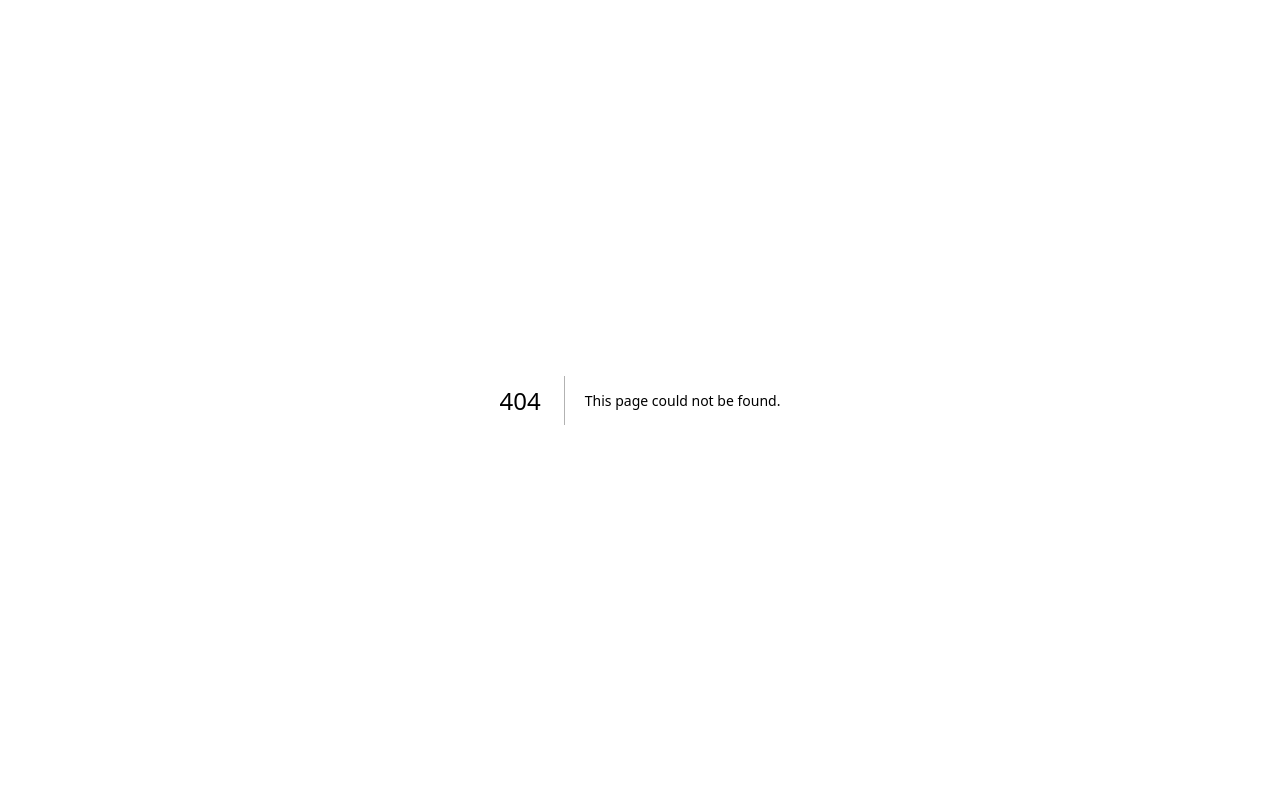
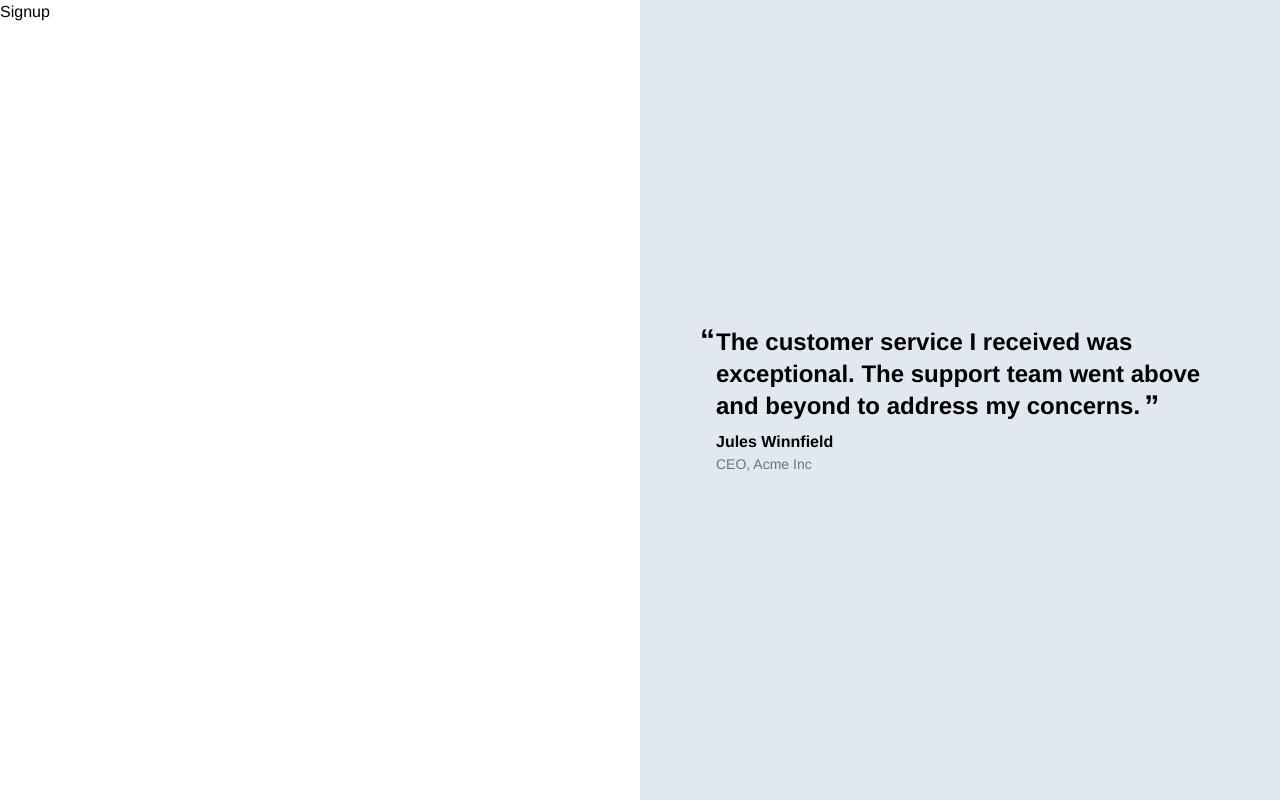
Before and after one commit to utkarshuday/medium-app, a Next.js app: page /signup in a window 1280 px wide. Before the commit this address had no page. Built offline with nearby package versions, Linux system fonts and the light colour scheme.

Commit message:
add auth layout

```diff
--- /dev/null
+++ b/src/app/(auth)/layout.tsx
@@ -0,0 +1,14 @@
+import LandingQuote from '@/components/auth/landing-quote';
+
+export default function AuthLayout({
+  children,
+}: Readonly<{
+  children: React.ReactNode;
+}>) {
+  return (
+    <main className='grid min-h-screen lg:grid-cols-2 grid-cols-1'>
+      {children}
+      <LandingQuote />
+    </main>
+  );
+}
--- /dev/null
+++ b/src/app/(auth)/signin/page.tsx
@@ -0,0 +1,9 @@
+import type { Metadata } from 'next';
+
+export const metadata: Metadata = {
+  title: 'Signin',
+};
+
+export default function Signin() {
+  return <div>Signin</div>;
+}
--- /dev/null
+++ b/src/app/(auth)/signup/page.tsx
@@ -0,0 +1,9 @@
+import type { Metadata } from 'next';
+
+export const metadata: Metadata = {
+  title: 'Signup',
+};
+
+export default function Signup() {
+  return <div>Signup</div>;
+}
--- /dev/null
+++ b/src/app/blogs/page.tsx
@@ -0,0 +1,3 @@
+export default function Blogs() {
+  return <div>Blogs</div>;
+}
--- a/src/app/layout.tsx
+++ b/src/app/layout.tsx
@@ -3,7 +3,10 @@ import '@/ui/globals.css';
 import { source_serif } from '@/ui/fonts';
 
 export const metadata: Metadata = {
-  title: 'Medium',
+  title: {
+    template: '%s | Medium',
+    default: 'Medium',
+  },
   description: 'A Medium-like Blog Application by Utkarsh Uday',
 };
 
@@ -14,7 +17,7 @@ export default function RootLayout({
 }>) {
   return (
     <html lang='en' className={source_serif.variable}>
-      <body className='font-serif'>{children}</body>
+      <body>{children}</body>
     </html>
   );
 }
--- /dev/null
+++ b/src/ui/components/auth/landing-quote.tsx
@@ -0,0 +1,14 @@
+export default function LandingQuote() {
+  return (
+    <aside className='bg-slate-200 lg:flex items-center justify-center p-8 pl-14 hidden'>
+      <div className='max-w-lg '>
+        <blockquote className='text-2xl font-bold mb-2 before:content-[open-quote] after:content-[close-quote] after:text-3xl after:absolute after:inline-block after:-mt-0.5 after:ml-1 before:absolute before:top-[-4px] before:left-[-1rem] relative before:text-3xl '>
+          The customer service I received was exceptional. The support team went
+          above and beyond to address my concerns.
+        </blockquote>
+        <p className='font-semibold'>Jules Winnfield</p>
+        <p className='text-slate-500 text-sm'>CEO, Acme Inc</p>
+      </div>
+    </aside>
+  );
+}
```
